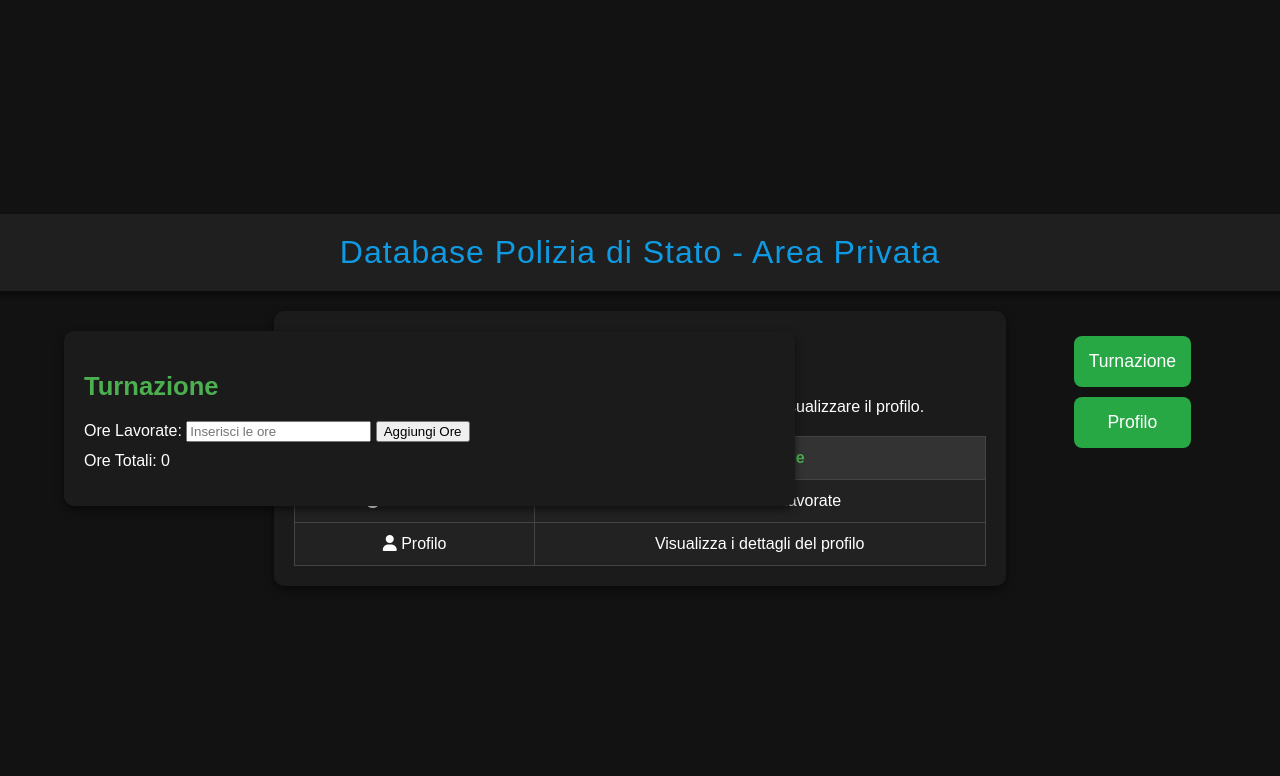
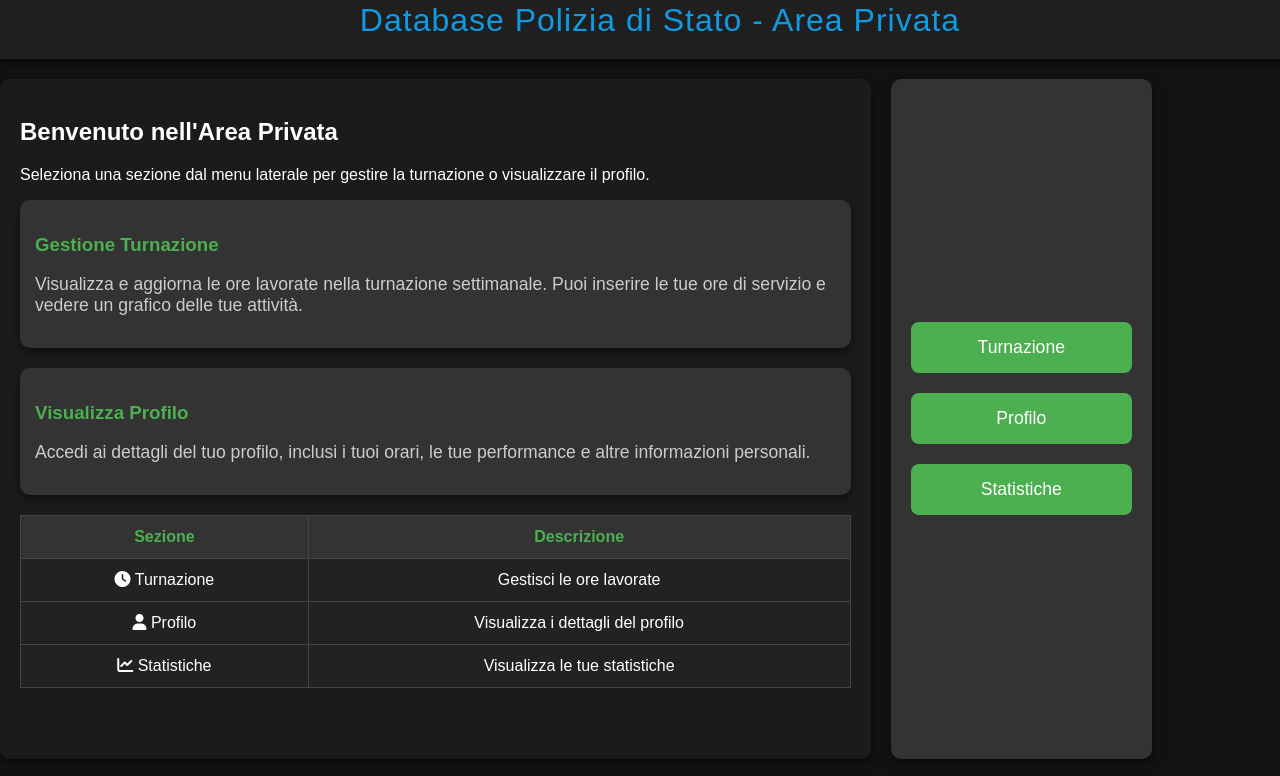
Before and after one commit to Shin508/DataBase, a website: page elements.html in a window 1280 px wide. Both pictures are taken after a click on the button "Turnazione". Shown: the top 776 px of the page. Drawn offline with nearby package versions, Linux system fonts and the light colour scheme.

Commit message:
Update elements.html

```diff
--- a/elements.html
+++ b/elements.html
@@ -14,7 +14,7 @@
             padding: 0;
             display: flex;
             justify-content: center;
-            align-items: center;
+            align-items: flex-start;
             height: 100vh;
             flex-direction: column;
         }
@@ -32,10 +32,9 @@
 
         .container {
             display: flex;
-            justify-content: center;
+            justify-content: flex-start;
             width: 90%;
             margin-top: 20px;
-            position: relative;
         }
 
         .main-content {
@@ -43,50 +42,52 @@
             border-radius: 10px;
             box-shadow: 0 4px 8px rgba(0, 0, 0, 0.5);
             padding: 20px;
-            width: 60%;
-            transition: transform 0.5s ease;
+            width: 75%;
+            transition: all 0.5s ease;
+            height: 80vh;
         }
 
-        .sidebar-buttons {
-            position: absolute;
-            top: 20px;
-            right: 20px;
+        .sidebar {
+            width: 20%;
+            padding: 20px;
+            background-color: #333;
+            border-radius: 10px;
+            box-shadow: 0 4px 8px rgba(0, 0, 0, 0.5);
+            margin-left: 20px;
             display: flex;
             flex-direction: column;
+            justify-content: center;
         }
 
-        .sidebar-buttons button {
+        .sidebar button {
             background-color: #4caf50;
             border: none;
             padding: 15px;
             color: white;
             font-size: 1.1em;
-            margin: 5px;
+            margin: 10px 0;
             border-radius: 8px;
             cursor: pointer;
             transition: background-color 0.3s;
         }
 
-        .sidebar-buttons button:hover {
+        .sidebar button:hover {
             background-color: #388e3c;
         }
 
         .expand-section {
             display: none;
-            position: absolute;
-            top: 20px;
-            left: 0;
-            width: 60%;
             background-color: #1b1b1b;
             border-radius: 10px;
-            box-shadow: 0 4px 8px rgba(0, 0, 0, 0.5);
             padding: 20px;
-            transition: transform 0.5s ease;
+            transition: all 0.5s ease;
+            margin-top: 20px;
+            height: 50vh;
+            overflow-y: auto;
         }
 
         .expand-section.active {
             display: block;
-            transform: translateX(0);
         }
 
         .expand-section h2 {
@@ -107,24 +108,24 @@
             transition: background-color 0.3s;
         }
 
-        .turnazione button, .sidebar-buttons button {
+        .turnazione button {
             background-color: #28a745;
         }
 
-        .turnazione button:hover, .sidebar-buttons button:hover {
+        .turnazione button:hover {
             background-color: #218838;
         }
 
-        .tabella-container {
+        .chart-container {
             width: 100%;
-            margin-top: 20px;
+            height: 300px;
         }
 
         table {
             width: 100%;
             border-collapse: collapse;
             background-color: #222;
-            transition: transform 0.2s ease-in-out;
+            margin-top: 20px;
         }
 
         table th, table td {
@@ -143,6 +144,57 @@
             cursor: pointer;
         }
 
+        .footer {
+            background-color: #1f1f1f;
+            color: #4caf50;
+            text-align: center;
+            padding: 10px;
+            margin-top: 20px;
+            position: relative;
+            width: 100%;
+        }
+
+        .card {
+            background-color: #333;
+            border-radius: 10px;
+            box-shadow: 0 4px 8px rgba(0, 0, 0, 0.5);
+            padding: 15px;
+            margin-bottom: 20px;
+        }
+
+        .card h3 {
+            color: #4caf50;
+            margin-bottom: 10px;
+        }
+
+        .card p {
+            color: #ccc;
+            font-size: 1.1em;
+        }
+
+        .card:hover {
+            background-color: #444;
+        }
+
+        .input-group {
+            margin-bottom: 20px;
+        }
+
+        .input-group label {
+            font-size: 1.1em;
+            color: #ccc;
+        }
+
+        .input-group input, .input-group select {
+            width: 100%;
+            padding: 12px;
+            margin-top: 5px;
+            border-radius: 8px;
+            border: 1px solid #444;
+            background-color: #333;
+            color: white;
+            font-size: 1.1em;
+        }
     </style>
 </head>
 <body>
@@ -151,10 +203,23 @@
 
 <div class="container">
     <!-- Contenuto principale -->
-    <div class="main-content">
+    <div class="main-content" id="mainContent">
         <h2>Benvenuto nell'Area Privata</h2>
         <p>Seleziona una sezione dal menu laterale per gestire la turnazione o visualizzare il profilo.</p>
 
+        <!-- Card con informazioni -->
+        <div class="card">
+            <h3>Gestione Turnazione</h3>
+            <p>Visualizza e aggiorna le ore lavorate nella turnazione settimanale. Puoi inserire le tue ore di servizio e vedere un grafico delle tue attività.</p>
+        </div>
+
+        <!-- Card con informazioni -->
+        <div class="card">
+            <h3>Visualizza Profilo</h3>
+            <p>Accedi ai dettagli del tuo profilo, inclusi i tuoi orari, le tue performance e altre informazioni personali.</p>
+        </div>
+
+        <!-- Tabella per navigazione -->
         <div class="tabella-container">
             <table id="infoTable">
                 <thead>
@@ -172,38 +237,52 @@
                         <td><i class="fas fa-user"></i> Profilo</td>
                         <td>Visualizza i dettagli del profilo</td>
                     </tr>
+                    <tr onclick="showStatistiche()">
+                        <td><i class="fas fa-chart-line"></i> Statistiche</td>
+                        <td>Visualizza le tue statistiche</td>
+                    </tr>
                 </tbody>
             </table>
         </div>
     </div>
 
-    <!-- Pulsanti laterali per selezionare la sezione -->
-    <div class="sidebar-buttons">
+    <!-- Barra laterale per selezionare la sezione -->
+    <div class="sidebar">
         <button onclick="toggleSection('turnazione')">Turnazione</button>
         <button onclick="toggleSection('profilo')">Profilo</button>
+        <button onclick="toggleSection('statistiche')">Statistiche</button>
+    </div>
 </div>
 
 <!-- Sezioni espandibili -->
 <div class="expand-section" id="turnazioneSection">
     <h2>Turnazione</h2>
+    <div class="input-group">
         <label for="oreLavorate">Ore Lavorate:</label>
         <input type="number" id="oreLavorate" placeholder="Inserisci le ore" />
+    </div>
+    <div class="input-group">
         <button onclick="aggiornaOre()">Aggiungi Ore</button>
-        <p id="totalOre" style="color: #fff; margin-top: 10px;">Ore Totali: 0</p>
     </div>
-
-    <div class="expand-section" id="profiloSection">
-        <h2>Profilo</h2>
+    <p id="totalOre" style="color: #fff;">Ore Totali: 0</p>
     <div class="chart-container">
         <canvas id="oreChart"></canvas>
     </div>
 </div>
 
+<div class="expand-section" id="profiloSection">
+    <h2>Profilo</h2>
+    <p>Dettagli del profilo verranno qui mostrati.</p>
+</div>
+
+<div class="expand-section" id="statisticheSection">
+    <h2>Statistiche</h2>
+    <p>Le tue statistiche generali vengono visualizzate qui.</p>
 </div>
 
 <script src="https://cdn.jsdelivr.net/npm/chart.js"></script>
 <script>
-// Funzione per mostrare una sezione espandibile
+// Funzione per mostrare la sezione selezionata
 function toggleSection(section) {
     const sections = document.querySelectorAll('.expand-section');
     sections.forEach((sec) => {
@@ -222,7 +301,7 @@ var oreChart = new Chart(ctx, {
         labels: ['Ore Lavorate', 'Ore Rimanenti'],
         datasets: [{
             label: 'Ore Lavorate vs Ore Rimanenti',
-            data: [0, 40],  // 0 ore lavorate inizialmente, 40 ore totali
+            data: [0, 40],
             backgroundColor: ['#4caf50', '#ccc'],
             borderColor: ['#4caf50', '#ccc'],
             borderWidth: 1
@@ -253,12 +332,11 @@ function aggiornaOre() {
         totalHours += parseInt(ore);
         document.getElementById('totalOre').innerText = 'Ore Totali: ' + totalHours;
 
-        // Aggiorna il grafico con la nuova quantità di ore
-        var oreRimanenti = 40 - totalHours;  // Supponiamo che 40 ore sia il limite
+        var oreRimanenti = 40 - totalHours;
         oreChart.data.datasets[0].data = [totalHours, oreRimanenti];
         oreChart.update();
     }
-    document.getElementById('oreLavorate').value = ''; // Pulisci il campo ore
+    document.getElementById('oreLavorate').value = '';
 }
 </script>
 
```
Lines whose indentation alone changed are shown as unchanged.
